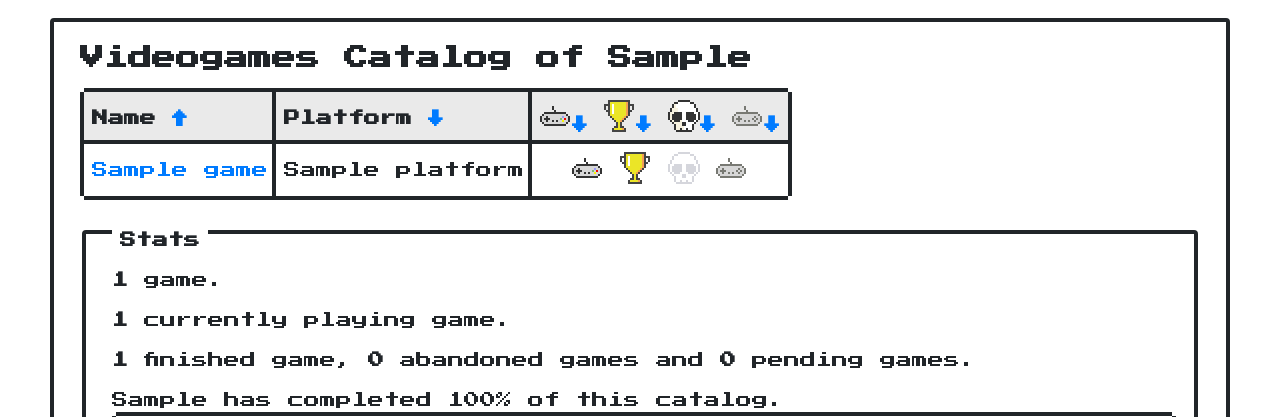
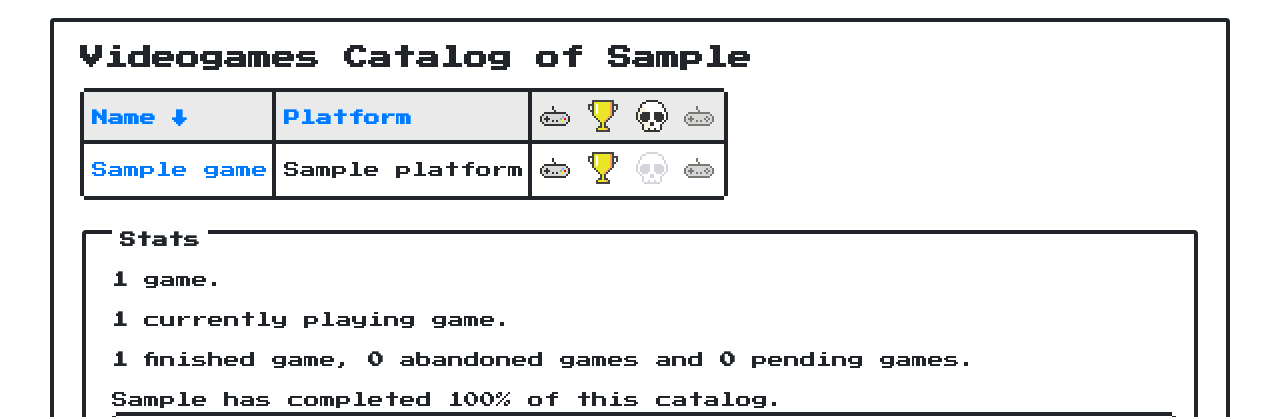
Before and after one commit to Kartones/finished-games, a Django app: a page that uses finishedgames/web/templates/user/games.html in a window 1280 px wide. Shown: the part 188-605 px from the top of the page. Run offline with Django 3.2, Linux system fonts and the light colour scheme; tables that the repository leaves empty hold one stand-in row (values such as "Sample post"); some libraries are stand-ins or nearby versions.

Commit message:
filter out abandoned games + filter ui improvements test (only at user games list)

```diff
--- a/finishedgames/web/constants.py
+++ b/finishedgames/web/constants.py
@@ -29,6 +29,10 @@ SORT_FIELDS_MAPPING = {
     SORT_BY_NO_LONGER_OWNED: ["-no_longer_owned", "game__name"],
     SORT_BY_NO_LONGER_OWNED_DESC: ["no_longer_owned", "game__name"],
 }
+
+EXCLUDE_ABANDONED = "abandoned"
+
+EXCLUDE_FIELDS_MAPPING = {EXCLUDE_ABANDONED: {"abandoned": True}}
 
 # Used at actions template for the ids
 FORM_METHOD_DELETE = "DELETE"
--- a/finishedgames/web/templates/user/games.html
+++ b/finishedgames/web/templates/user/games.html
@@ -12,37 +12,66 @@
     <thead>
         <tr>
             {% if sort_by == constants.SORT_BY_GAME_NAME %}
-                <th>Name <a href="{{ request.path }}?sort_by={{ constants.SORT_BY_GAME_NAME_DESC }}">&#8593;</a></th>
+                <th>
+                    <a href="{{ request.path }}?sort_by={{ constants.SORT_BY_GAME_NAME_DESC }}&exclude={{ exclude }}">Name &#8595;</a>
+                </th>
+            {% elif sort_by == constants.SORT_BY_GAME_NAME_DESC %}
+                <th>
+                    <a href="{{ request.path }}?sort_by={{ constants.SORT_BY_GAME_NAME }}&exclude={{ exclude }}">Name &#8593;</a>
+                </th>
             {% else %}
-                <th>Name <a href="{{ request.path }}?sort_by={{ constants.SORT_BY_GAME_NAME }}">&#8595;</a></th>
+                <th>
+                    <a href="{{ request.path }}?sort_by={{ constants.SORT_BY_GAME_NAME }}&exclude={{ exclude }}">Name</a>
+                </th>
             {% endif %}
 
             {% if sort_by == constants.SORT_BY_PLATFORM %}
-                <th>Platform <a href="{{ request.path }}?sort_by={{ constants.SORT_BY_PLATFORM_DESC }}">️️️️&#8593;</a></th>
+                <th>
+                    <a href="{{ request.path }}?sort_by={{ constants.SORT_BY_PLATFORM_DESC }}&exclude={{ exclude }}">️️️️Platform &#8595;</a>
+                </th>
+            {% elif sort_by == constants.SORT_BY_PLATFORM_DESC %}
+                <th>
+                    <a href="{{ request.path }}?sort_by={{ constants.SORT_BY_PLATFORM }}&exclude={{ exclude }}">Platform &#8593;</a>
+                </th>
             {% else %}
-                <th>Platform <a href="{{ request.path }}?sort_by={{ constants.SORT_BY_PLATFORM }}">&#8595;</a></th>
+                <th>
+                    <a href="{{ request.path }}?sort_by={{ constants.SORT_BY_PLATFORM }}&exclude={{ exclude }}">Platform</a>
+                </th>
             {% endif %}
 
             <th>
                 {% if sort_by == constants.SORT_BY_CURRENTLY_PLAYING %}
-                    <a href="{{ request.path }}?sort_by={{ constants.SORT_BY_CURRENTLY_PLAYING_DESC }}"><i class="nes-icon snes-pad" title="Currently playing"></i>&#8593;</a>
+                    <a href="{{ request.path }}?sort_by={{ constants.SORT_BY_CURRENTLY_PLAYING_DESC }}&exclude={{ exclude }}"><i class="nes-icon snes-pad" title="Currently playing"></i>&#8595;</a>
+                {% elif sort_by == constants.SORT_BY_CURRENTLY_PLAYING_DESC %}
+                    <a href="{{ request.path }}?sort_by={{ constants.SORT_BY_CURRENTLY_PLAYING }}&exclude={{ exclude }}"><i class="nes-icon snes-pad" title="Currently playing"></i>&#8593;</a>
                 {% else %}
-                    <a href="{{ request.path }}?sort_by={{ constants.SORT_BY_CURRENTLY_PLAYING }}"><i class="nes-icon snes-pad" title="Currently playing"></i>&#8595;</a>
+                    <a href="{{ request.path }}?sort_by={{ constants.SORT_BY_CURRENTLY_PLAYING }}&exclude={{ exclude }}"><i class="nes-icon snes-pad" title="Currently playing"></i></a>
                 {% endif %}
+
                 {% if sort_by == constants.SORT_BY_FINISHED %}
-                    <a href="{{ request.path }}?sort_by={{ constants.SORT_BY_FINISHED_DESC }}"><i class="nes-icon trophy" title="Finished"></i>&#8593;</a>
+                    <a href="{{ request.path }}?sort_by={{ constants.SORT_BY_FINISHED_DESC }}&exclude={{ exclude }}"><i class="nes-icon trophy" title="Finished"></i>&#8595;</a>
+                {% elif sort_by == constants.SORT_BY_FINISHED_DESC %}
+                    <a href="{{ request.path }}?sort_by={{ constants.SORT_BY_FINISHED }}&exclude={{ exclude }}"><i class="nes-icon trophy" title="Finished"></i>&#8593;</a>
                 {% else %}
-                    <a href="{{ request.path }}?sort_by={{ constants.SORT_BY_FINISHED }}"><i class="nes-icon trophy" title="Finished"></i>&#8595;</a>
+                    <a href="{{ request.path }}?sort_by={{ constants.SORT_BY_FINISHED }}&exclude={{ exclude }}"><i class="nes-icon trophy" title="Finished"></i></a>
                 {% endif %}
+
                 {% if sort_by == constants.SORT_BY_ABANDONED %}
-                    <a href="{{ request.path }}?sort_by={{ constants.SORT_BY_ABANDONED_DESC }}"><i class="nes-icon skull" title="Abandoned"></i>&#8593;</a>
+                    <a href="{{ request.path }}?sort_by={{ constants.SORT_BY_ABANDONED_DESC }}"><i class="nes-icon skull" title="Abandoned"></i>&#8595;</a>
+                {% elif sort_by == constants.SORT_BY_ABANDONED_DESC %}
+                    <a href="{{ request.path }}?exclude={{ constants.EXCLUDE_ABANDONED }}"><i class="nes-icon skull" title="Abandoned"></i>&#8593;</a>
+                {% elif exclude == constants.EXCLUDE_ABANDONED %}
+                    <a href="{{ request.path }}?sort_by={{ constants.SORT_BY_ABANDONED }}"><i class="nes-icon skull is-empty" title="Abandoned"></i></a>
                 {% else %}
-                    <a href="{{ request.path }}?sort_by={{ constants.SORT_BY_ABANDONED }}"><i class="nes-icon skull" title="Abandoned"></i>&#8595;</a>
+                    <a href="{{ request.path }}?sort_by={{ constants.SORT_BY_ABANDONED }}"><i class="nes-icon skull" title="Abandoned"></i></a>
                 {% endif %}
+
                 {% if sort_by == constants.SORT_BY_NO_LONGER_OWNED %}
-                    <a href="{{ request.path }}?sort_by={{ constants.SORT_BY_NO_LONGER_OWNED_DESC }}"><i class="nes-icon snes-pad is-disabled" title="No longer owned"></i>&#8593;</a>
+                    <a href="{{ request.path }}?sort_by={{ constants.SORT_BY_NO_LONGER_OWNED_DESC }}&exclude={{ exclude }}"><i class="nes-icon snes-pad is-disabled" title="No longer owned"></i>&#8595;</a>
+                {% elif sort_by == constants.SORT_BY_NO_LONGER_OWNED_DESC %}
+                    <a href="{{ request.path }}?sort_by={{ constants.SORT_BY_NO_LONGER_OWNED }}&exclude={{ exclude }}"><i class="nes-icon snes-pad is-disabled" title="No longer owned"></i>&#8593;</a>
                 {% else %}
-                    <a href="{{ request.path }}?sort_by={{ constants.SORT_BY_NO_LONGER_OWNED }}"><i class="nes-icon snes-pad is-disabled" title="No longer owned"></i>&#8595;</a>
+                    <a href="{{ request.path }}?sort_by={{ constants.SORT_BY_NO_LONGER_OWNED }}&exclude={{ exclude }}"><i class="nes-icon snes-pad is-disabled" title="No longer owned"></i></a>
                 {% endif %}
             </th>
 
--- a/finishedgames/web/views/user.py
+++ b/finishedgames/web/views/user.py
@@ -135,7 +135,16 @@ class GamesView(View):
         except KeyError:
             order_by = constants.SORT_FIELDS_MAPPING[constants.SORT_BY_GAME_NAME]
 
-        user_games = UserGame.objects.filter(user=viewed_user).order_by(*order_by).select_related("game", "platform")
+        exclude = request.GET.get("exclude", None)
+        try:
+            exclude_kwargs = constants.EXCLUDE_FIELDS_MAPPING[exclude]
+        except KeyError:
+            exclude = None
+
+        user_games = UserGame.objects.filter(user=viewed_user)
+        if exclude:
+            user_games = user_games.exclude(**exclude_kwargs)
+        user_games = user_games.order_by(*order_by).select_related("game", "platform")
         games_count = len(user_games)
 
         currently_playing_games_count = user_games.filter(currently_playing=True).count()
@@ -161,6 +170,7 @@ class GamesView(View):
             "progress_class": _progress_bar_class(completed_games_progress),
             "constants": constants,
             "sort_by": sort_by,
+            "exclude": exclude if exclude else "",
             "authenticated_user_catalog": kwargs["authenticated_user_catalog"],
         }
 
```
Also changed, not shown: README.md.
